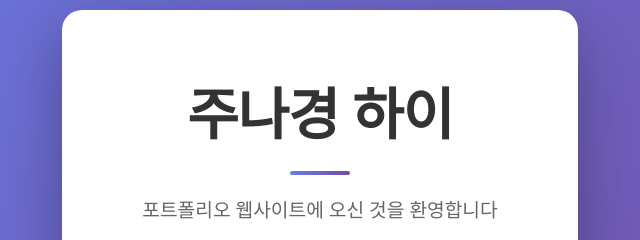
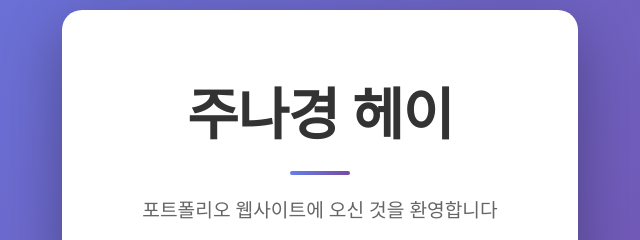
Before and after one commit to joo-1234/joo-1234.github.io, a plain HTML site: page index.html in a window 1280 px wide. Shown: the part 252-492 px from the top of the page, 320-960 px from the left. Drawn offline with Linux system fonts and the light colour scheme.

Commit message:
Update index.html

```diff
--- a/index.html
+++ b/index.html
@@ -79,7 +79,7 @@
 </head>
 <body>
     <div class="container">
-        <h1>주나경 하이</h1>
+        <h1>주나경 헤이</h1>
         <div class="divider"></div>
         <p>포트폴리오 웹사이트에 오신 것을 환영합니다</p>
     </div>
```
